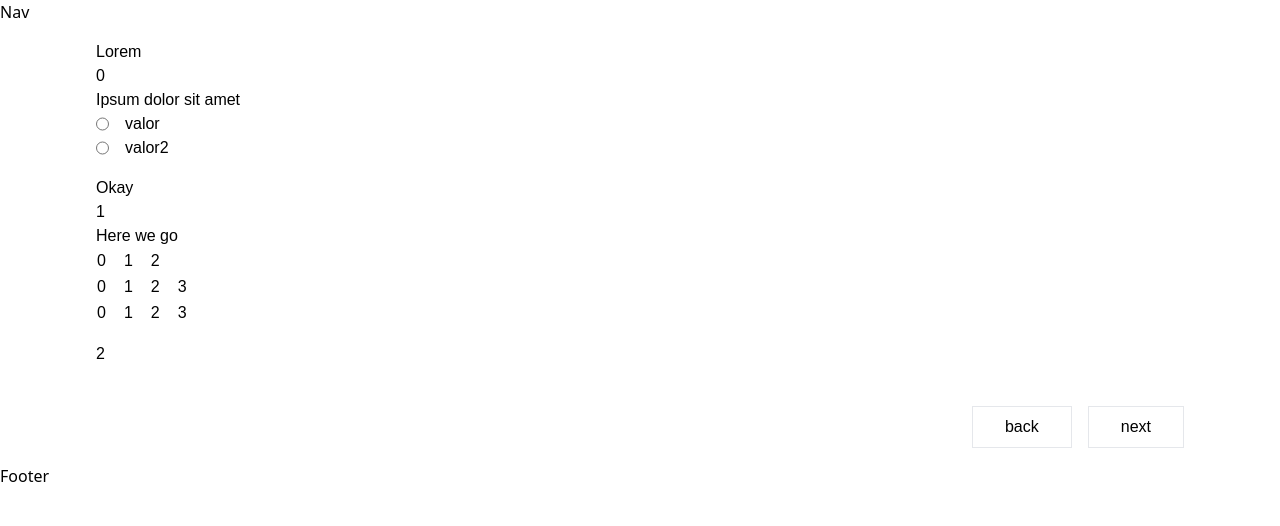
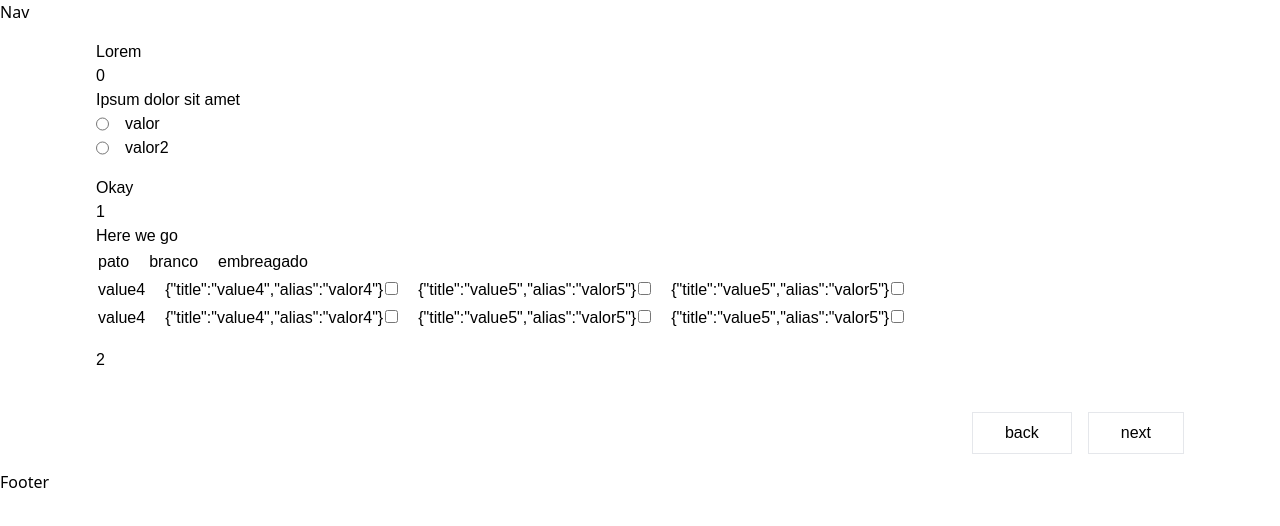
Before and after one commit to smcti/comtur, a Next.js app: page /form in a window 1280 px wide. Shown: the top 526 px of the page. Built offline with nearby package versions, Linux system fonts and the light colour scheme.

Commit message:
fixing checkbox

```diff
--- a/components/formComponents/Checkbox.tsx
+++ b/components/formComponents/Checkbox.tsx
@@ -4,12 +4,19 @@ const Checkbox = (props: any) => {
       {Object.values(props.data).map((item: any, index: any) => {
         return (
           <tr key={index} className="flex flex-row gap-4">
-            {Object.keys(item).map((subItem: any, subIndex: any) => {
+            {Object.values(item).map((subItem: any, subIndex: any) => {
 
               return (
                 <>
                 {
-                  <td>{subItem}</td>
+                <td>
+                  {
+                    index == 0 || subIndex == 0 ?
+                    <td>{subItem.title }</td> :
+                    <><td>{JSON.stringify(subItem)}</td><td><input type="checkbox"></input></td></>
+                  }
+                </td>
+
                 }
                 </>
               )
--- a/public/formFormat.json
+++ b/public/formFormat.json
@@ -30,9 +30,17 @@
         "name": "testName2",
         "data": [
             [
-                "header1",
-                "header2",
-                "header3"
+                {
+                    "title": "pato"
+                },
+                {
+
+                    "title": "branco"
+                },
+                {
+                    "title": "embreagado"
+                }
+
             ],
             [
                 {
```
